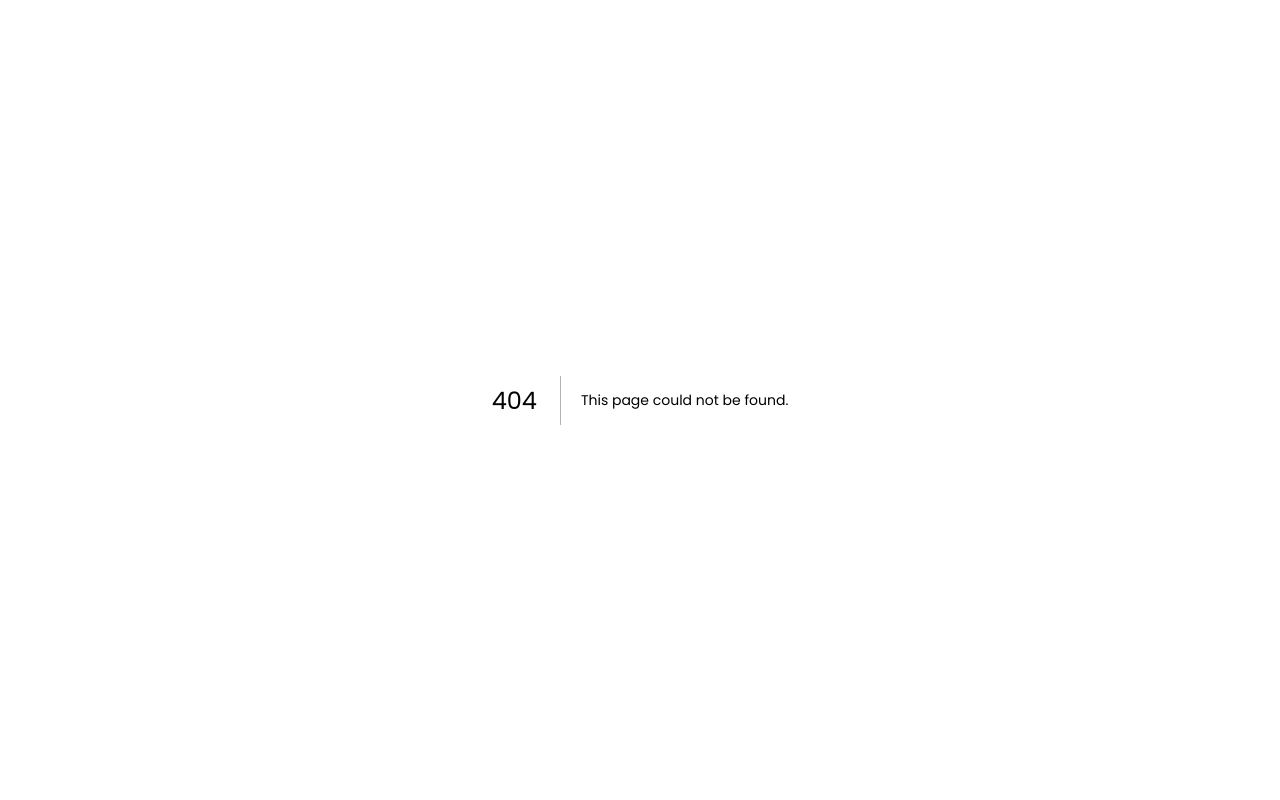
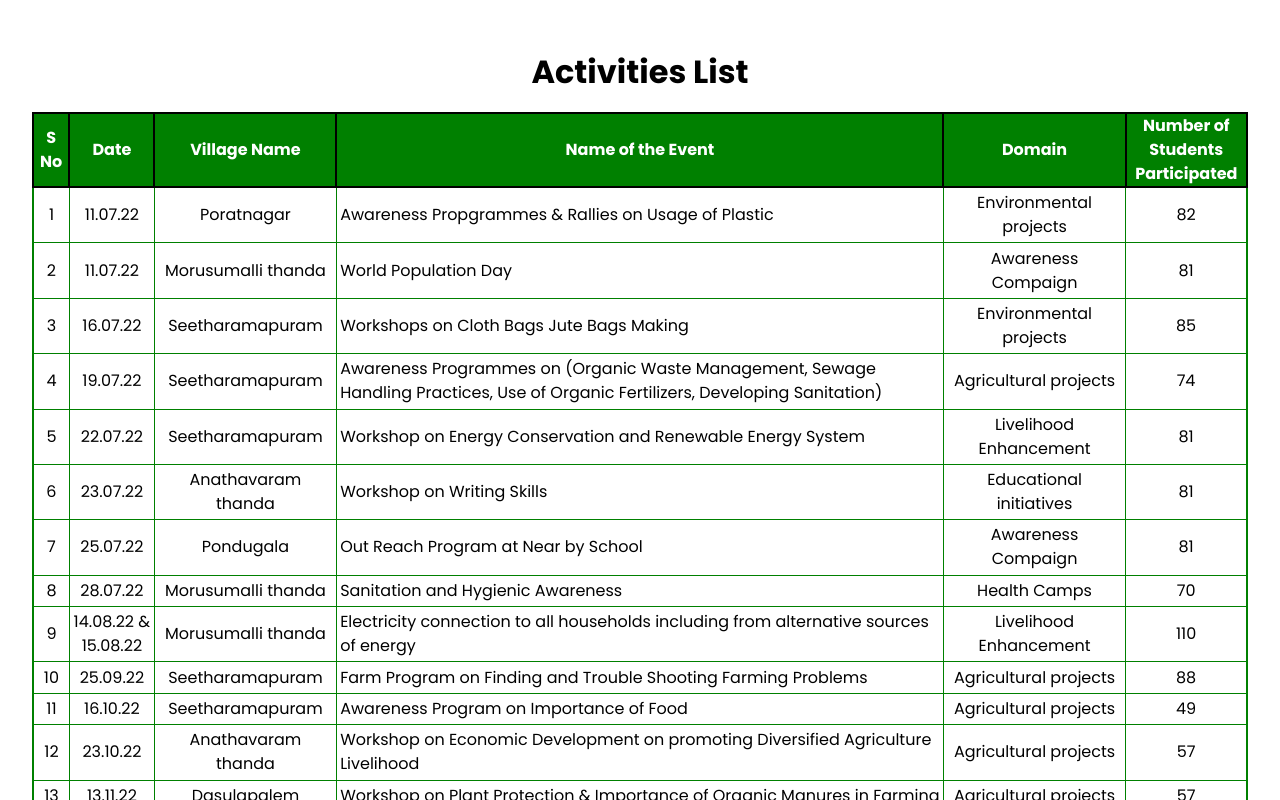
Before and after one commit to DeepakReddyG/SmartVillage, a Next.js app in the folder client/: page /activities in a window 1280 px wide. Before the commit this address had no page. Shown: the top 800 px of the page. Built offline with nearby package versions, Linux system fonts and the light colour scheme.

Commit message:
latest updates

```diff
--- /dev/null
+++ b/client/app/activities/activities_array.jsx
@@ -0,0 +1,164 @@
+const data = [
+  {
+    "S NO": 1,
+    "DATE": "11.07.22",
+    "VILLAGE NAME": "Poratnagar",
+    "NAME OF THE EVENT": "Awareness Propgrammes & Rallies on Usage of Plastic",
+    "DOMAIN": "Environmental projects",
+    "NUMBER OF STUDENTS PARTICIPATED": 82
+  },
+  {
+    "S NO": 2,
+    "DATE": "11.07.22",
+    "VILLAGE NAME": "Morusumalli thanda",
+    "NAME OF THE EVENT": "World Population Day",
+    "DOMAIN": "Awareness Compaign",
+    "NUMBER OF STUDENTS PARTICIPATED": 81
+  },
+  {
+    "S NO": 3,
+    "DATE": "16.07.22",
+    "VILLAGE NAME": "Seetharamapuram",
+    "NAME OF THE EVENT": "Workshops on Cloth Bags Jute Bags Making",
+    "DOMAIN": "Environmental projects",
+    "NUMBER OF STUDENTS PARTICIPATED": 85
+  },
+  {
+    "S NO": 4,
+    "DATE": "19.07.22",
+    "VILLAGE NAME": "Seetharamapuram",
+    "NAME OF THE EVENT": "Awareness Programmes on (Organic Waste Management, Sewage Handling Practices, Use of Organic Fertilizers, Developing Sanitation)",
+    "DOMAIN": "Agricultural projects",
+    "NUMBER OF STUDENTS PARTICIPATED": 74
+  },
+  {
+    "S NO": 5,
+    "DATE": "22.07.22",
+    "VILLAGE NAME": "Seetharamapuram",
+    "NAME OF THE EVENT": "Workshop on Energy Conservation and Renewable Energy System",
+    "DOMAIN": "Livelihood Enhancement",
+    "NUMBER OF STUDENTS PARTICIPATED": 81
+  },
+  {
+    "S NO": 6,
+    "DATE": "23.07.22",
+    "VILLAGE NAME": "Anathavaram thanda",
+    "NAME OF THE EVENT": "Workshop on Writing Skills",
+    "DOMAIN": "Educational initiatives",
+    "NUMBER OF STUDENTS PARTICIPATED": 81
+  },
+  {
+    "S NO": 7,
+    "DATE": "25.07.22",
+    "VILLAGE NAME": "Pondugala",
+    "NAME OF THE EVENT": "Out Reach  Program  at Near by School",
+    "DOMAIN": "Awareness Compaign",
+    "NUMBER OF STUDENTS PARTICIPATED": 81
+  },
+  {
+    "S NO": 8,
+    "DATE": "28.07.22",
+    "VILLAGE NAME": "Morusumalli thanda",
+    "NAME OF THE EVENT": "Sanitation and Hygienic Awareness",
+    "DOMAIN": "Health Camps",
+    "NUMBER OF STUDENTS PARTICIPATED": 70
+  },
+  {
+    "S NO": 9,
+    "DATE": "14.08.22 & 15.08.22",
+    "VILLAGE NAME": "Morusumalli thanda",
+    "NAME OF THE EVENT": "Electricity connection to all households including from alternative sources of energy",
+    "DOMAIN": "Livelihood Enhancement",
+    "NUMBER OF STUDENTS PARTICIPATED": 110
+  },
+  {
+    "S NO": 10,
+    "DATE": "25.09.22",
+    "VILLAGE NAME": "Seetharamapuram",
+    "NAME OF THE EVENT": "Farm Program on Finding and Trouble Shooting Farming Problems",
+    "DOMAIN": "Agricultural projects",
+    "NUMBER OF STUDENTS PARTICIPATED": 88
+  },
+  {
+    "S NO": 11,
+    "DATE": "16.10.22",
+    "VILLAGE NAME": "Seetharamapuram",
+    "NAME OF THE EVENT": "Awareness Program on Importance of Food",
+    "DOMAIN": "Agricultural projects",
+    "NUMBER OF STUDENTS PARTICIPATED": 49
+  },
+  {
+    "S NO": 12,
+    "DATE": "23.10.22",
+    "VILLAGE NAME": "Anathavaram thanda",
+    "NAME OF THE EVENT": "Workshop on Economic Development on promoting Diversified Agriculture Livelihood",
+    "DOMAIN": "Agricultural projects",
+    "NUMBER OF STUDENTS PARTICIPATED": 57
+  },
+  {
+    "S NO": 13,
+    "DATE": "13.11.22",
+    "VILLAGE NAME": "Dasulapalem",
+    "NAME OF THE EVENT": "Workshop on Plant Protection & Importance of Organic Manures in Farming",
+    "DOMAIN": "Agricultural projects",
+    "NUMBER OF STUDENTS PARTICIPATED": 57
+  },
+  {
+    "S NO": 14,
+    "DATE": "11.12.22",
+    "VILLAGE NAME": "Seetharamapuram",
+    "NAME OF THE EVENT": "Awareness of Soil Health & Soil Conservation",
+    "DOMAIN": "Agricultural projects",
+    "NUMBER OF STUDENTS PARTICIPATED": 59
+  },
+  {
+    "S NO": 15,
+    "DATE": "02.01.23",
+    "VILLAGE NAME": "Morusumalli thanda",
+    "NAME OF THE EVENT": "Workshop on Urban Farming & Terrace Gardening",
+    "DOMAIN": "Agricultural projects",
+    "NUMBER OF STUDENTS PARTICIPATED": 70
+  },
+  {
+    "S NO": 16,
+    "DATE": "30.01.23",
+    "VILLAGE NAME": "Chirravuru",
+    "NAME OF THE EVENT": "Economic Development through Practicing Hygiene Behaviors",
+    "DOMAIN": "Agricultural projects",
+    "NUMBER OF STUDENTS PARTICIPATED": 52
+  },
+  {
+    "S NO": 17,
+    "DATE": "12.02.23",
+    "VILLAGE NAME": "Seetharamapuram",
+    "NAME OF THE EVENT": "Awarness of the importance of pulse in the regular diet",
+    "DOMAIN": "Health Camps",
+    "NUMBER OF STUDENTS PARTICIPATED": 54
+  },
+  {
+    "S NO": 18,
+    "DATE": "03.02.23",
+    "VILLAGE NAME": "Srungarapuram",
+    "NAME OF THE EVENT": "Human Development Smart School for Providing Quality Education. Adulliteracy, Village Libraries.",
+    "DOMAIN": "Educational initiatives",
+    "NUMBER OF STUDENTS PARTICIPATED": 85
+  },
+  {
+    "S NO": 19,
+    "DATE": "14.03.23",
+    "VILLAGE NAME": "kavuluru",
+    "NAME OF THE EVENT": "Human Development",
+    "DOMAIN": "Health Camps",
+    "NUMBER OF STUDENTS PARTICIPATED": 39
+  },
+  {
+    "S NO": 20,
+    "DATE": "16.03.23",
+    "VILLAGE NAME": "Thimmapuram",
+    "NAME OF THE EVENT": "Awareness Programme on Importance of Hygiene",
+    "DOMAIN": "Health Camps",
+    "NUMBER OF STUDENTS PARTICIPATED": 62
+  }
+];
+
+export default data;
--- /dev/null
+++ b/client/app/activities/page.css
@@ -0,0 +1,74 @@
+.activities_table {
+    width: 100%;
+}
+.activities_table_in {
+    width: 95%;
+    margin: auto;
+    padding: 2rem 0rem;
+}
+.activities_table_in_header {
+    width: 100%;
+}
+.activities_table_in_header_in {
+    width: 100%;
+    display: flex;
+    align-items: center;
+    justify-content: center;
+    padding: 1rem 0rem;
+}
+.activities_table_in_header_in h1 {
+    font-size: 2rem;
+    font-weight: 600;
+    margin: 0;
+    padding: 0;
+}
+.activities_table_in_one {
+    width: 100%;
+}
+.activities_table_in_one_in {
+    width: 100%;
+}
+.activities_table_in_one_in table {
+    width: 100%;
+    border-collapse: collapse;
+    border: 2px solid green;
+}
+.activities_table_in_one_in table th {
+    border: 2px solid black;
+    text-align: center;
+    font-size: 1rem;
+    font-weight: 600;
+    background-color: green;
+    color: white;
+}
+
+.activities_table_in_one_in table th:first-child {
+    width: 3%;
+}
+.activities_table_in_one_in table th:nth-child(2) {
+    width: 7%;
+}
+.activities_table_in_one_in table th:nth-child(3) {
+    width: 15%;
+}
+.activities_table_in_one_in table th:nth-child(4) {
+    width: 50%;
+}
+.activities_table_in_one_in table th:nth-child(5) {
+    width: 15%;
+}
+.activities_table_in_one_in table th:nth-child(6) {
+    width: 10%;
+}
+
+.activities_table_in_one_in table td {
+    border: 1px solid green;
+    text-align: center;
+    font-size: 1rem;
+    font-weight: 400;
+    padding: 0.2rem;
+}
+.activities_table_in_one_in table td:nth-child(4) {
+    width: 50%;
+    text-align: left;
+}
--- /dev/null
+++ b/client/app/activities/page.js
@@ -0,0 +1,52 @@
+import React from 'react';
+import data from './activities_array';
+
+import './page.css';
+
+function Page() {
+  return (
+    <div className='activities_table'>
+      <div className="activities_table_in">
+        <div className="activities_table_in_header">
+          <div className="activities_table_in_header_in">
+            <h1>Activities List</h1>
+          </div>
+        </div>
+
+        <div className="activities_table_in_one">
+          <div className="activities_table_in_one_in">
+
+          <table>
+        <thead>
+          <tr>
+            <th>S No</th>
+            <th>Date</th>
+            <th>Village Name</th>
+            <th>Name of the Event</th>
+            <th>Domain</th>
+            <th>Number of Students Participated</th>
+          </tr>
+        </thead>
+        <tbody>
+          {data.map(event => (
+            <tr key={event["S NO"]}>
+              <td>{event["S NO"]}</td>
+              <td>{event["DATE"]}</td>
+              <td>{event["VILLAGE NAME"]}</td>
+              <td>{event["NAME OF THE EVENT"]}</td>
+              <td>{event["DOMAIN"]}</td>
+              <td>{event["NUMBER OF STUDENTS PARTICIPATED"]}</td>
+            </tr>
+          ))}
+        </tbody>
+      </table>
+
+          </div>
+        </div>
+      </div>
+
+    </div>
+  );
+}
+
+export default Page;
```
